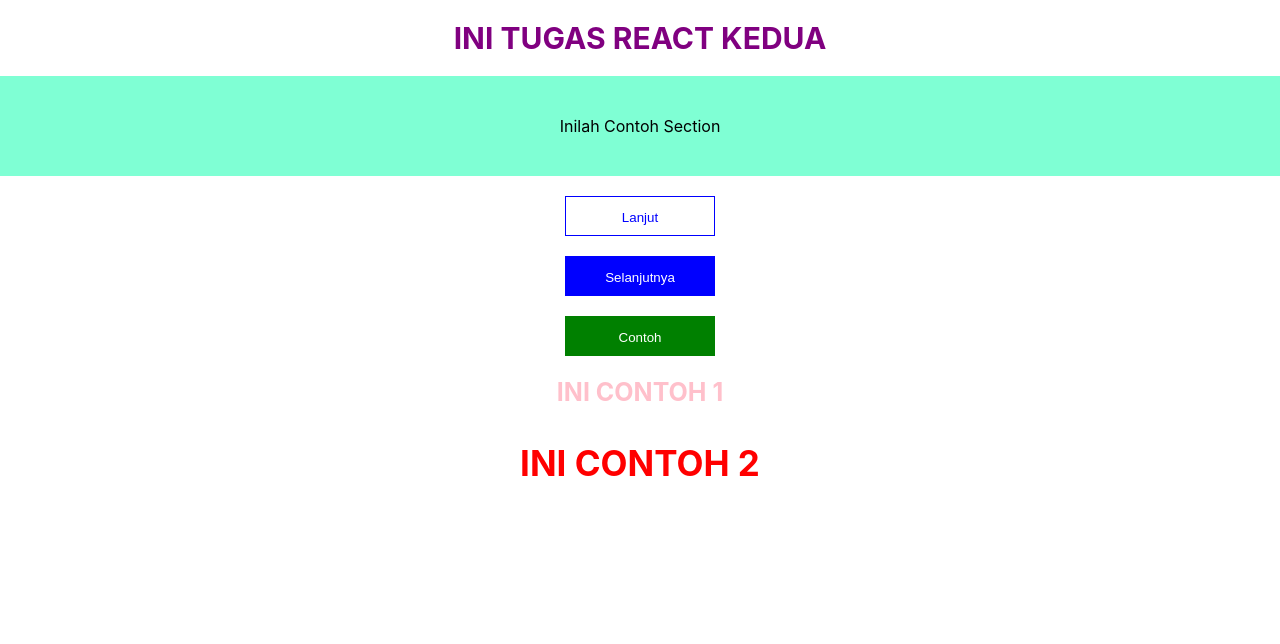
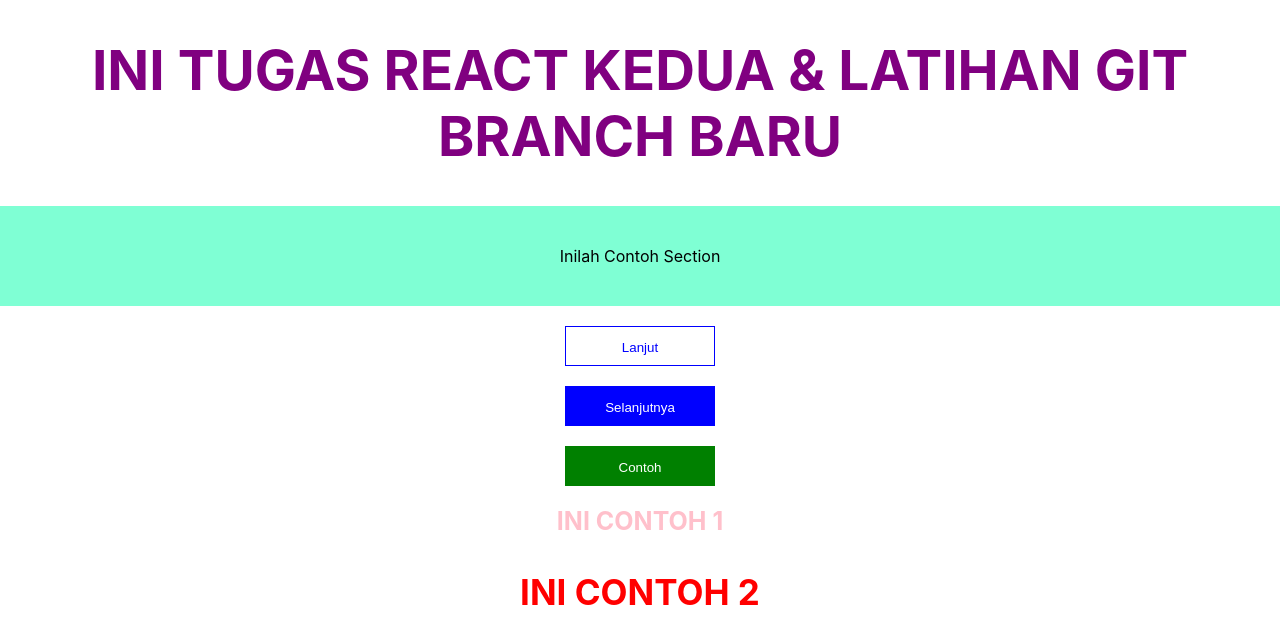
Before and after one commit to rafivino/Tugas_pertama_react-styled-components, a React (Create React App) app: page / in a window 1280 px wide. Shown: the top 644 px of the page. Built offline with nearby package versions, Linux system fonts and the light colour scheme.

Commit message:
Merubah Font & Judul
Merubah font-size judul, dan menambah kata di properti Judul

```diff
--- a/src/App.js
+++ b/src/App.js
@@ -6,7 +6,7 @@ import styled, { css } from 'styled-components';
   `;
 
   const Judul = styled.h1`
-    font-size: 30px;
+    font-size: 55px;
     color: purple;
     ${KataRataTengah}
   `;
@@ -64,7 +64,7 @@ import styled, { css } from 'styled-components';
 function App() {
   return (
   <>
-  <Judul>INI TUGAS REACT KEDUA</Judul>
+  <Judul>INI TUGAS REACT KEDUA & LATIHAN GIT BRANCH BARU</Judul>
   <IniSection>Inilah Contoh Section</IniSection><br/>
   <Tombol>Lanjut</Tombol><br/>
   <Tombol kedua>Selanjutnya</Tombol><br/>
```
